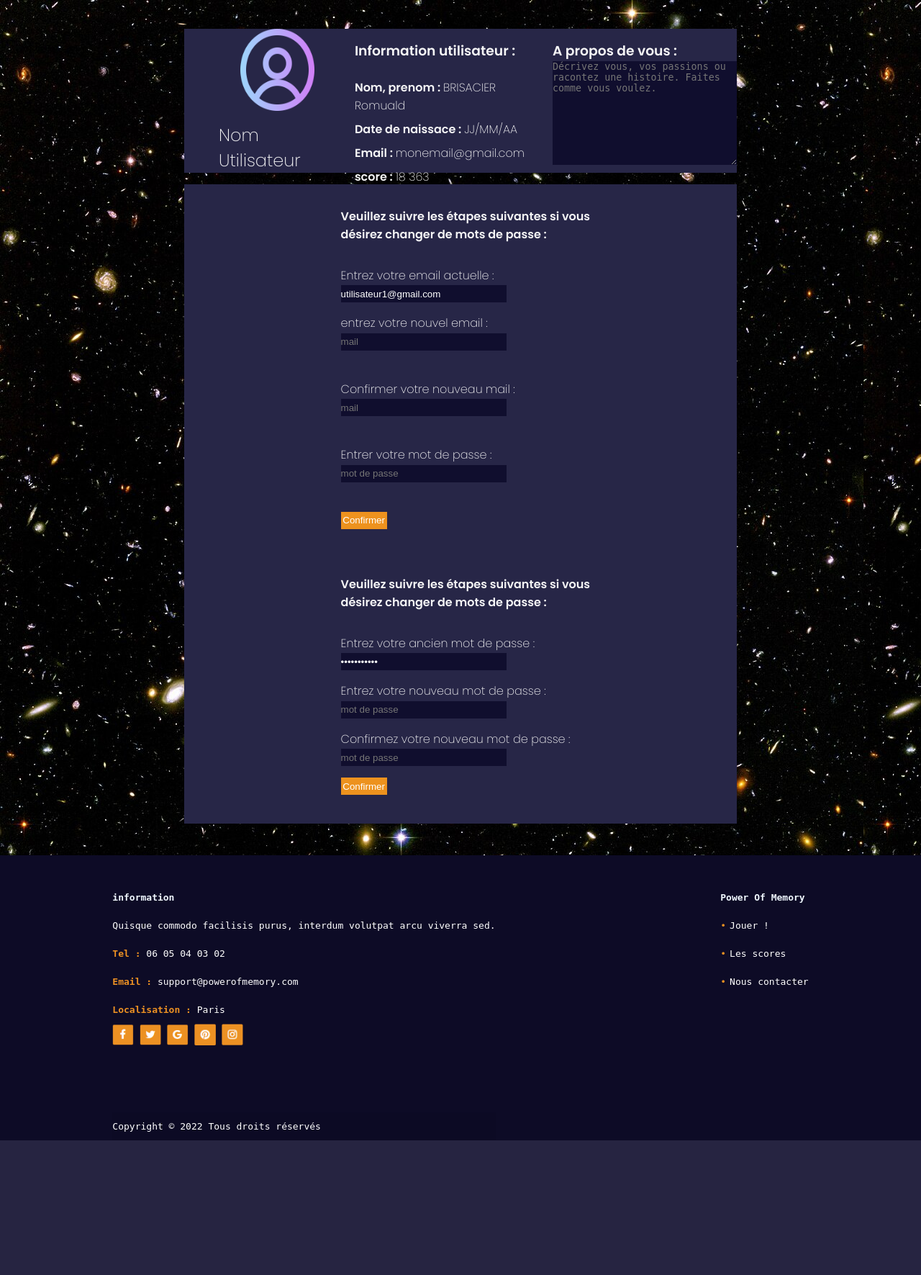
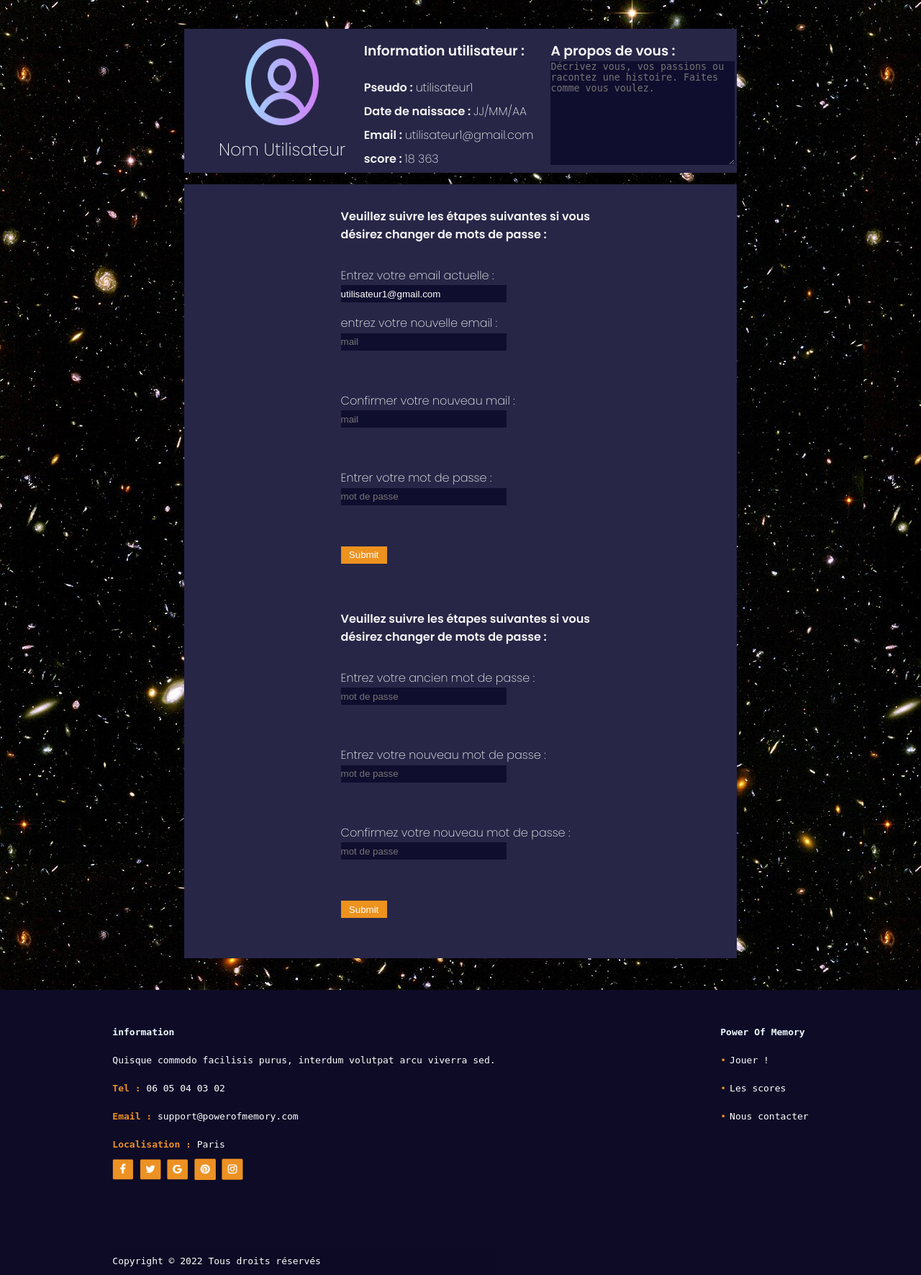
Before and after one commit to RomualdBR/projet-4sem, a PHP site: page /MyAccount.php in a window 1280 px wide. Shown: the part 101-1872 px from the top of the page at 72% size. Before the commit the page ends 1685 px from the top, so only its background shows below. Run offline with PHP 8.4, Linux system fonts and the light colour scheme; a user stored in the database is signed in; data comes from the database, SQL or seed files in the repository; data that the repository does not hold is empty.

Commit message:
modification possible Email MDP

```diff
--- a/MyAccount.php
+++ b/MyAccount.php
@@ -17,7 +17,7 @@ require_once "Projet/Utils/common.php";
     <!--Main-->
     <?php
     $pdo = connectToDbAndGetPdo();
-    $pdoStatement = $pdo->prepare('SELECT email, mot_de_passe FROM utilisateur WHERE id = :id');
+    $pdoStatement = $pdo->prepare('SELECT id, email, mot_de_passe, pseudo FROM utilisateur WHERE id = :id');
     $pdoStatement->execute([
         ":id" => $_SESSION["userId"]
     ]);
@@ -25,39 +25,128 @@ require_once "Projet/Utils/common.php";
     ?>
 
     <?php
+    //Modification de l'adresse mail
+
     if (isset($_POST['nouveau_Email'])) {
         $verifEmail = verifEmail($_POST['nouveau_Email']);
-        $verifEmailacc = verifEmailacc($POST['nouveau_Email']);
+        $verifEmailacc = verifEmailacc($_POST['nouveau_Email']);
 
         if (!$verifEmail) {
             $textEmail = "L'entrée n'est pas une adresse Email";
-        }
-        elseif (!$verifEmailacc){
+        } elseif ($verifEmailacc) {
             $textEmail = "L'adresse mail n'est pas disponible";
-        }
-        else{
+        } else {
             $textEmail = "";
         }
-    }
-    else{
+    } else {
         $textEmail = "";
     }
 
     if (isset($_POST['nouveau_CEmail'])) {
-        $verifNCEmail = verifEmail($_POST['nouveau_CEmail']);
+        $verifNCEmail = $_POST['nouveau_CEmail'] == $_POST['nouveau_Email'];
 
         if (!$verifNCEmail) {
-            $textNCEmail = "L'entrée n'est pas une adresse mail";
-        }
-        else{
+            $textNCEmail = "L'entrée est différente de la nouvelle adresse mail";
+        } else {
             $textNCEmail = "";
         }
+    } else {
+        $textNCEmail = "";
     }
-    else{
+
+    if (isset($_POST['confirmation_Email'])) {
+        $verifCMDP = $userModif->mot_de_passe == password_hash($_POST['confirmation_Email'], PASSWORD_DEFAULT);
+
+        if (!$verifCMDP) {
+            $textCEmail = "Mot de passe incorecte";
+        } else {
+            $textCEmail = "";
+        }
+    } else {
         $textCEmail = "";
     }
 
+    if (isset($_POST['nouveau_Email']) && isset($_POST['nouveau_CEmail']) && isset($_POST['confirmation_Email'])) {
+        if ($verifEmail && !$verifEmailacc && $verifNCEmail && $verifCMDP) {
+            $pdo = connectToDbAndGetPdo();
+            $pdoStatement = $pdo->prepare('UPDATE utilisateur
+                    SET email = :Email
+                    WHERE id = :id');
+            $pdoStatement->execute([
+                ':Email' => $_POST['nouveau_Email'],
+                ':id' => $userModif->id
+            ]);
+
+            $textRéaEmail = "Travaille terminé !";
+            header('location: index.php');
+        } else {
+            $textRéaEmail = "";
+        }
+    } else {
+        $textRéaEmail = "";
+    }
+
+
+
+    //Modification de mot de passe
+
+    if (isset($_POST['AncienMDP'])) {
+        $verifAncienMDP = $userModif->mot_de_passe == password_hash($_POST['AncienMDP'], PASSWORD_DEFAULT);
+
+        if (!$verifAncienMDP) {
+            $textAncienMDP = "Mot de passe incorecte";
+        } else {
+            $textAncienMDP = "";
+        }
+    } else {
+        $textAncienMDP = "";
+    }
+
+    if (isset($_POST['NouveauMDP'])) {
+        $verifNouveauMDP = verifMdp($_POST['NouveauMDP']);
+
+        if (!$verifNouveauMDP) {
+            $textNouveauMDP = "Ne correspond pas au critères";
+        } else {
+            $textNouveauMDP = "";
+        }
+    } else {
+        $textNouveauMDP = "";
+    }
+
+    if (isset($_POST['ConfirmMDP'])) {
+        $verifConfirmMDP = $_POST['NouveauMDP'] == $_POST['ConfirmMDP'];
+
+        if (!$verifConfirmMDP) {
+            $textConfirmMDP = "les mots de passe ne correspondent pas";
+        } else {
+            $textConfirmMDP = "";
+        }
+    } else {
+        $textConfirmMDP = "";
+    }
+
+    if (isset($_POST['AncienMDP']) && isset($_POST['NouveauMDP']) && isset($_POST['ConfirmMDP'])) {
+        if ($verifAncienMDP && $verifNouveauMDP && $verifConfirmMDP) {
+            $pdo = connectToDbAndGetPdo();
+            $pdoStatement = $pdo->prepare('UPDATE utilisateur
+                    SET mot_de_passe = :mot_de_passe
+                    WHERE id = :id');
+            $pdoStatement->execute([
+                ':mot_de_passe' => password_hash($_POST['NouveauMDP'], PASSWORD_DEFAULT),
+                ':id' => $userModif->id
+            ]);
+
+            $textRéaMDp = "Travaille terminé !";
+        } else {
+            $textRéaMDp = "";
+        }
+    } else {
+        $textRéaMDp = "";
+    }
     ?>
+
+
     <section class="MyAccount">
         <section class="Banière_profil_utilisateur">
             <div class="bloc_utilisateur">
@@ -66,9 +155,9 @@ require_once "Projet/Utils/common.php";
             </div>
             <div class="caracteristique_utilisateur">
                 <h3 class="info_utilisateur">Information utilisateur :</h3>
-                <p class="info_utilisateur1"> <span class="bold">Nom, prenom : </span>BRISACIER Romuald</p>
+                <p class="info_utilisateur1"> <span class="bold">Pseudo : </span><?php echo $userModif->pseudo ?></p>
                 <p class="info_utilisateur2"> <span class="bold">Date de naissace : </span>JJ/MM/AA</p>
-                <p class="info_utilisateur3"> <span class="bold">Email : </span>monemail@gmail.com</p>
+                <p class="info_utilisateur3"> <span class="bold">Email : </span><?php echo $userModif->email ?></p>
                 <p class="info_utilisateur4"><span class="bold">score : </span> 18 363</p>
             </div>
             <div class="description_utilisateur">
@@ -78,48 +167,65 @@ require_once "Projet/Utils/common.php";
         </section>
 
         <section class="changement_info_utilisateur">
-            <form action="changement_info_mail" method="post">
+            <form method="post">
                 <h4 class="changement_info_mail4">Veuillez suivre les étapes suivantes si vous désirez changer de mots de passe :</h4>
                 <p class="changement_info_mail0">Entrez votre email actuelle :</p>
-                <input value="<?php echo $userModif->email?>" type="text" name="ancien_Email" class="changement_info_mail2" required="required" placeholder="mail">
 
-                <p class="changement_info_mail1">entrez votre nouvel email :</p>
+                <input value="<?php echo $userModif->email ?>" type="text" name="ancien_Email" class="changement_info_mail2" required="required" placeholder="mail">
+
+                <p class="changement_info_mail1">entrez votre nouvelle email :</p>
                 <input type="text" name="nouveau_Email" class="changement_info_mail2" required="required" placeholder="mail">
                 <br>
 
-                <?php echo $textEmail ?>
+                <p class="changement_info_mail1"><?php echo $textEmail ?></p>
 
                 <br>
                 <p class="changement_info_mail1">Confirmer votre nouveau mail :</p>
                 <input type="text" name="nouveau_CEmail" class="changement_info_mail2" required="required" placeholder="mail">
                 <br>
 
-                <?php echo $textNCEmail ?>
+                <p class="changement_info_mail1"><?php echo $textNCEmail ?></p>
 
                 <br>
                 <p class="changement_info_mail1">Entrer votre mot de passe :</p>
                 <input type="password" name="confirmation_Email" class="changement_info_mail2" required="required" placeholder="mot de passe">
                 <br>
 
-                <?php echo $textCEmail ?>
+                <p class="changement_info_mail1"><?php echo $textCEmail ?></p>
 
                 <br>
-                <input type="submit" name="submit" value="Confirmer" id="submit" class="changement_info_mail3">
+                <input type="submit" name="submit" class="changement_info_mail3">
             </form>
 
-            <form action="changement_info_mots_de_passe">
+
+
+            <form method="post">
                 <h4 class="changement_info_mots_de_passe4">Veuillez suivre les étapes suivantes si vous désirez changer de mots de passe :</h4>
                 <p class="changement_info_mots_de_passe0">Entrez votre ancien mot de passe : </p>
-                <input value="<?php echo $userModif->mot_de_passe?>" type="password" class="changement_info_mots_de_passe2" required="required" placeholder="mot de passe">
+                <input type="password" name="AncienMDP" class="changement_info_mots_de_passe2" required="required" placeholder="mot de passe">
+                <br>
 
-                <p class="changement_info_mots_de_passe1">Entrez votre nouveau mot de passe : </p>
-                <input type="password" name="" id="" class="changement_info_mots_de_passe2" required="required" placeholder="mot de passe">
-
-                <p class="changement_info_mots_de_passe1">Confirmez votre nouveau mot de passe : </p>
-                <input type="password" class="changement_info_mots_de_passe2" required="required" placeholder="mot de passe">
+                <p class="changement_info_mail1"><?php echo $textAncienMDP ?></p>
 
                 <br>
-                <input type="submit" id="submit" value="Confirmer" class="changement_info_mots_de_passe3">
+                <p class="changement_info_mots_de_passe1">Entrez votre nouveau mot de passe : </p>
+                <input type="password" name="NouveauMDP" id="" class="changement_info_mots_de_passe2" required="required" placeholder="mot de passe">
+                <br>
+
+                <p class="changement_info_mail1"><?php echo $textNouveauMDP ?></p>
+
+                <br>
+                <p class="changement_info_mots_de_passe1">Confirmez votre nouveau mot de passe : </p>
+                <input type="password" name="ConfirmMDP" class="changement_info_mots_de_passe2" required="required" placeholder="mot de passe">
+                <br>
+
+                <p class="changement_info_mail1"><?php echo $textConfirmMDP ?></p>
+
+                <br>
+                <input type="submit" class="changement_info_mots_de_passe3">
+                <br>
+                <p class="changement_info_mail1"><?php echo $textRéaMDp ?></p>
+
             </form>
         </section>
     </section>
```
